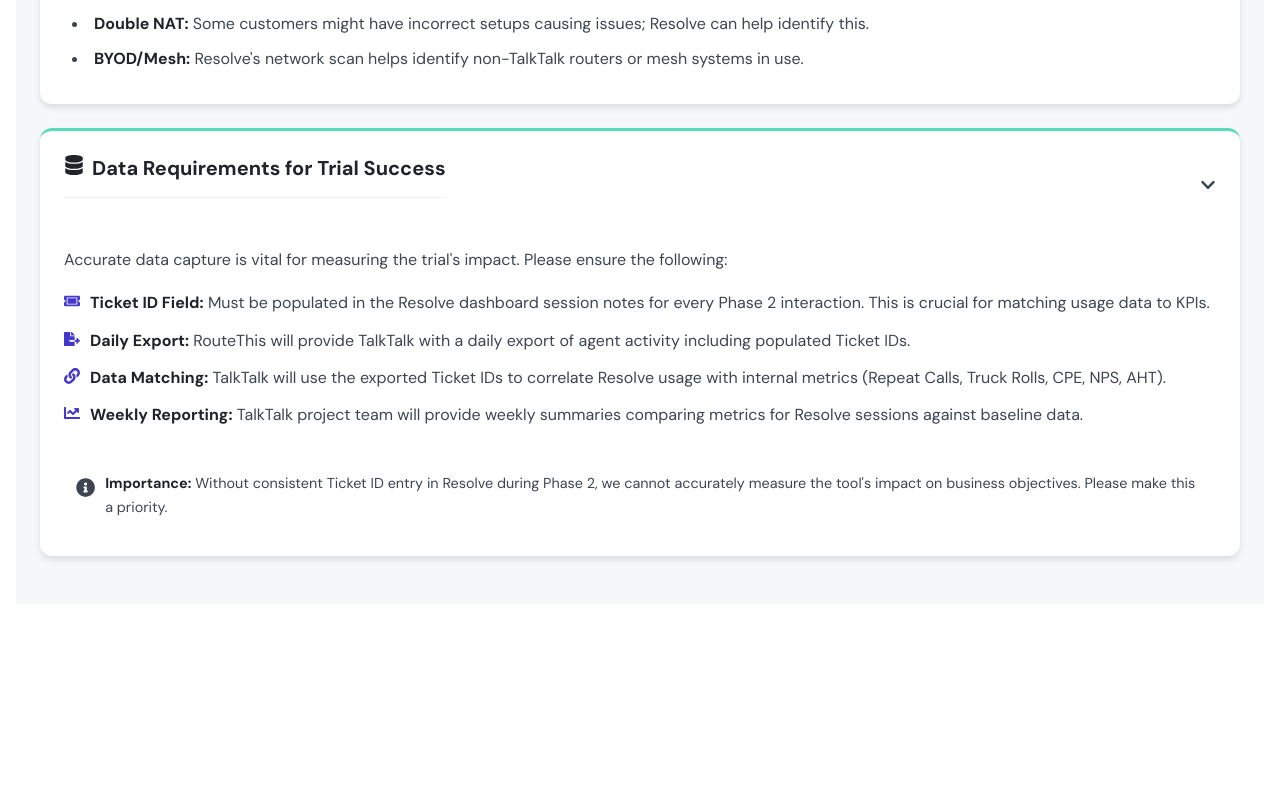
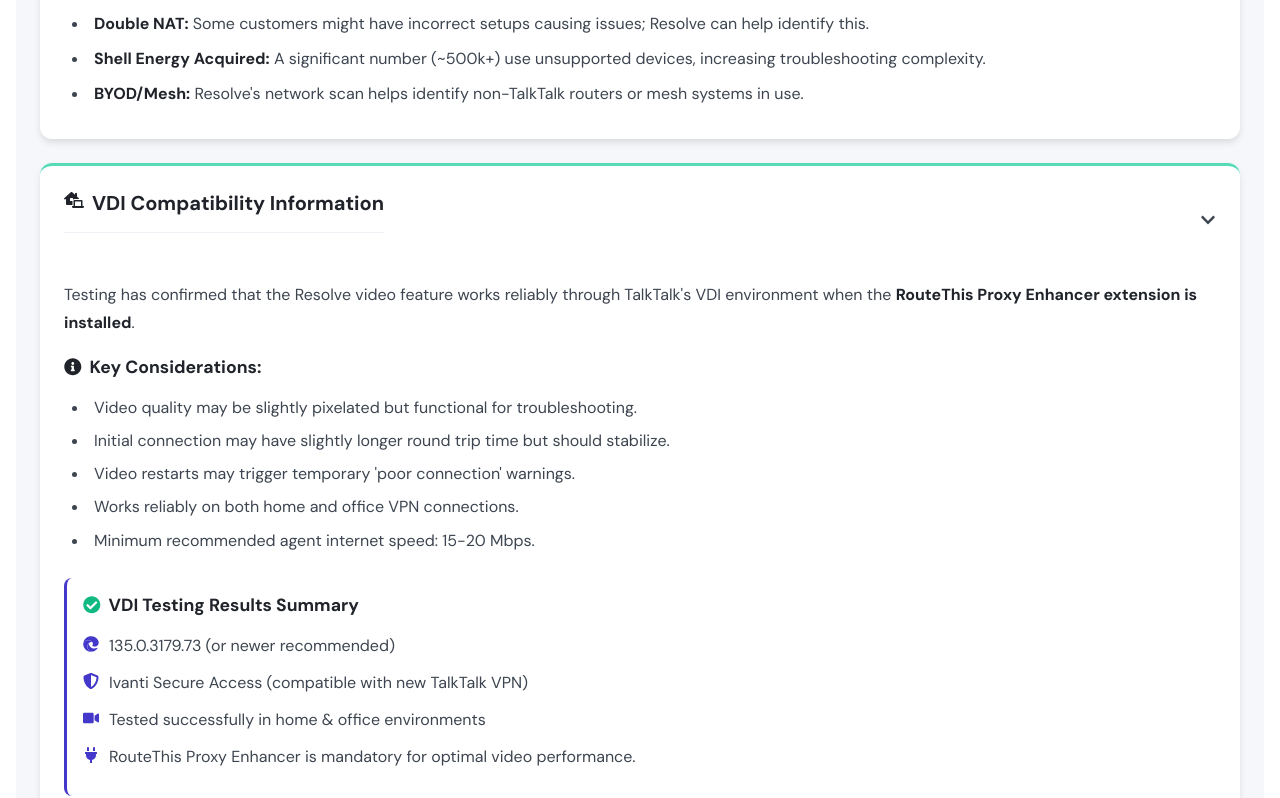
Before and after one commit to freshrandy/resolve-tt, a React (Vite) app: page /trial-resources in a window 1280 px wide. Shown: the part 929-1727 px from the top of the page. Before the commit the page ends 1541 px from the top, so only its background shows below. Built offline with nearby package versions, Linux system fonts and the light colour scheme.

Commit message:
TrialResourcesContent

```diff
--- a/src/components/content/TrialResourcesContent.jsx
+++ b/src/components/content/TrialResourcesContent.jsx
@@ -4,18 +4,26 @@
   FaChevronDown,
   FaChevronRight,
   FaRoute, // Router Portfolio
-  FaInfoCircle, // Deployment Scenarios Info
+  FaInfoCircle, // Deployment Scenarios Info, Notes
   FaDatabase, // Data Requirements
   FaTicketAlt, // Ticket ID
   FaFileExport, // Daily Export
   FaLink, // Data Matching
   FaChartLine, // Weekly Reporting
-} from "react-icons/fa"; // Added necessary icons
+  FaLaptopHouse, // VDI Compatibility title
+  FaVideo, // Video quality/functionality
+  FaNetworkWired, // Connection speed, VPN
+  FaCheckCircle, // Testing results success
+  FaEdge, // Edge Browser (might need Brand icon pack if using official)
+  FaShieldAlt, // VPN Alt
+  FaPlug, // Extension required
+} from "react-icons/fa"; // Added VDI related icons
 
 const TrialResourcesContent = ({ styles }) => {
-  // State for expanded sections
+  // State for expanded sections - Added vdiCompatibility
   const [expandedSections, setExpandedSections] = useState({
     routerPortfolio: true,
+    vdiCompatibility: true, // Added new section state
     dataRequirements: true,
   });
 
@@ -101,8 +109,13 @@
     },
   ];
 
-  // Helper for list item styling
-  const renderListItem = (icon, text, isStrong = false) => (
+  // Helper for general list item styling
+  const renderListItem = (text) => (
+    <li style={{ ...styles.listItem, marginBottom: "6px" }}>{text}</li>
+  );
+
+  // Helper for icon list item styling
+  const renderIconListItem = (icon, text, isStrong = false) => (
     <li
       style={{
         ...styles.listItem,
@@ -140,7 +153,6 @@
         variants={cardVariants}
         style={styles.card}
       >
-        {/* Collapsible Header */}
         <div
           style={{
             display: "flex",
@@ -162,17 +174,15 @@
             <FaChevronRight />
           )}
         </div>
-        {/* Collapsible Content */}
         {expandedSections.routerPortfolio && (
           <div style={{ animation: "fadeIn 0.3s ease-in", paddingTop: "16px" }}>
+            {/* Content remains the same */}
             <p style={styles.paragraph}>
               Understanding TalkTalk's current router portfolio is essential for
               effective troubleshooting using Resolve:
             </p>
-            {/* Router Table */}
             <div style={{ ...styles.tableContainer, marginBottom: "24px" }}>
               {" "}
-              {/* Added margin bottom */}
               <table style={styles.table}>
                 <thead>
                   <tr>
@@ -196,7 +206,6 @@
                 </tbody>
               </table>
             </div>
-            {/* Deployment Scenarios */}
             <h3
               style={{
                 ...styles.heading3,
@@ -219,6 +228,11 @@
                 can help identify this.
               </li>
               <li style={styles.listItem}>
+                <strong style={styles.strong}>Shell Energy Acquired:</strong> A
+                significant number (~500k+) use unsupported devices, increasing
+                troubleshooting complexity.
+              </li>
+              <li style={styles.listItem}>
                 <strong style={styles.strong}>BYOD/Mesh:</strong> Resolve's
                 network scan helps identify non-TalkTalk routers or mesh systems
                 in use.
@@ -228,13 +242,7 @@
         )}
       </motion.div>
 
-      {/* REMOVED Phase 1 Card */}
-
-      {/* REMOVED Phase 2 Card */}
-
-      {/* REMOVED Success Metrics Card */}
-
-      {/* Data Requirements Card */}
+      {/* NEW VDI Compatibility Card */}
       <motion.div
         custom={1}
         initial="hidden"
@@ -243,6 +251,133 @@
         style={styles.card}
       >
         {/* Collapsible Header */}
+        <div
+          style={{
+            display: "flex",
+            justifyContent: "space-between",
+            alignItems: "center",
+            cursor: "pointer",
+          }}
+          onClick={() => toggleSection("vdiCompatibility")}
+        >
+          <h2 style={styles.cardTitle}>
+            <FaLaptopHouse
+              style={{ marginRight: "8px", color: styles.colors?.primary }}
+            />
+            VDI Compatibility Information
+          </h2>
+          {expandedSections.vdiCompatibility ? (
+            <FaChevronDown />
+          ) : (
+            <FaChevronRight />
+          )}
+        </div>
+        {/* Collapsible Content */}
+        {expandedSections.vdiCompatibility && (
+          <div style={{ animation: "fadeIn 0.3s ease-in", paddingTop: "16px" }}>
+            <p style={styles.paragraph}>
+              Testing has confirmed that the Resolve video feature works
+              reliably through TalkTalk's VDI environment when the{" "}
+              <strong style={styles.strong}>
+                RouteThis Proxy Enhancer extension is installed
+              </strong>
+              .
+            </p>
+            <h3
+              style={{
+                ...styles.heading3,
+                display: "flex",
+                alignItems: "center",
+                gap: "8px",
+                marginTop: "20px",
+              }}
+            >
+              <FaInfoCircle style={{ color: styles.colors?.electricBlue }} />{" "}
+              Key Considerations:
+            </h3>
+            <ul style={{ ...styles.list, marginBottom: "24px" }}>
+              {renderListItem(
+                "Video quality may be slightly pixelated but functional for troubleshooting."
+              )}
+              {renderListItem(
+                "Initial connection may have slightly longer round trip time but should stabilize."
+              )}
+              {renderListItem(
+                "Video restarts may trigger temporary 'poor connection' warnings."
+              )}
+              {renderListItem(
+                "Works reliably on both home and office VPN connections."
+              )}
+              {renderListItem(
+                "Minimum recommended agent internet speed: 15-20 Mbps."
+              )}
+            </ul>
+
+            {/* VDI Testing Results Sub-section */}
+            <div
+              style={{
+                padding: "16px",
+                backgroundColor: `${styles.colors?.cloudGrey}40`,
+                borderRadius: "8px",
+                borderLeft: `3px solid ${
+                  styles.colors?.electricBlue || "#4338CA"
+                }`,
+              }}
+            >
+              <h3
+                style={{
+                  ...styles.heading3,
+                  marginTop: 0,
+                  marginBottom: "12px",
+                  display: "flex",
+                  alignItems: "center",
+                  gap: "8px",
+                }}
+              >
+                <FaCheckCircle
+                  style={{ color: styles.colors?.success || "#10B981" }}
+                />{" "}
+                VDI Testing Results Summary
+              </h3>
+              <ul
+                style={{
+                  ...styles.list,
+                  listStyle: "none",
+                  paddingLeft: 0,
+                  marginBottom: 0,
+                }}
+              >
+                {/* Using renderIconListItem for structured results */}
+                {renderIconListItem(
+                  <FaEdge />,
+                  `Edge browser version tested: 135.0.3179.73 (or newer recommended)`
+                )}
+                {renderIconListItem(
+                  <FaShieldAlt />,
+                  `VPN Tested: Ivanti Secure Access (compatible with new TalkTalk VPN)`
+                )}
+                {renderIconListItem(
+                  <FaVideo />,
+                  `Video Functionality: Tested successfully in home & office environments`
+                )}
+                {renderIconListItem(
+                  <FaPlug />,
+                  `Extension Requirement: RouteThis Proxy Enhancer is mandatory for optimal video performance.`
+                )}
+              </ul>
+            </div>
+          </div>
+        )}
+      </motion.div>
+
+      {/* Data Requirements Card */}
+      <motion.div
+        custom={2}
+        initial="hidden"
+        animate="visible"
+        variants={cardVariants}
+        style={styles.card}
+      >
         <div
           style={{
             display: "flex",
@@ -264,9 +399,9 @@
             <FaChevronRight />
           )}
         </div>
-        {/* Collapsible Content */}
         {expandedSections.dataRequirements && (
           <div style={{ animation: "fadeIn 0.3s ease-in", paddingTop: "16px" }}>
+            {/* Content remains the same */}
             <p style={styles.paragraph}>
               Accurate data capture is vital for measuring the trial's impact.
               Please ensure the following:
@@ -279,22 +414,22 @@
                 marginBottom: 0,
               }}
             >
-              {renderListItem(
+              {renderIconListItem(
                 <FaTicketAlt />,
                 "Ticket ID Field: Must be populated in the Resolve dashboard session notes for every Phase 2 interaction. This is crucial for matching usage data to KPIs.",
-                true // Make label strong
+                true
               )}
-              {renderListItem(
+              {renderIconListItem(
                 <FaFileExport />,
                 "Daily Export: RouteThis will provide TalkTalk with a daily export of agent activity including populated Ticket IDs.",
                 true
               )}
-              {renderListItem(
+              {renderIconListItem(
                 <FaLink />,
                 "Data Matching: TalkTalk will use the exported Ticket IDs to correlate Resolve usage with internal metrics (Repeat Calls, Truck Rolls, CPE, NPS, AHT).",
                 true
               )}
-              {renderListItem(
+              {renderIconListItem(
                 <FaChartLine />,
                 "Weekly Reporting: TalkTalk project team will provide weekly summaries comparing metrics for Resolve sessions against baseline data.",
                 true
@@ -339,11 +474,11 @@
       {/* Custom CSS for animations */}
       <style>
         {`
-          @keyframes fadeIn {
-            from { opacity: 0; }
-            to { opacity: 1; }
-          }
-        `}
+        @keyframes fadeIn {
+          from { opacity: 0; }
+          to { opacity: 1; }
+        }
+      `}
       </style>
     </div>
   );
```
